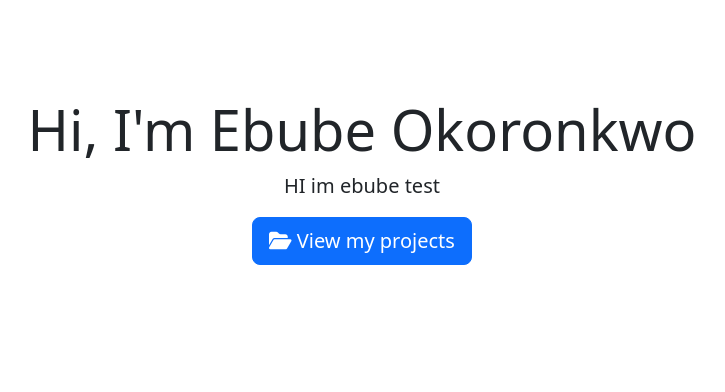
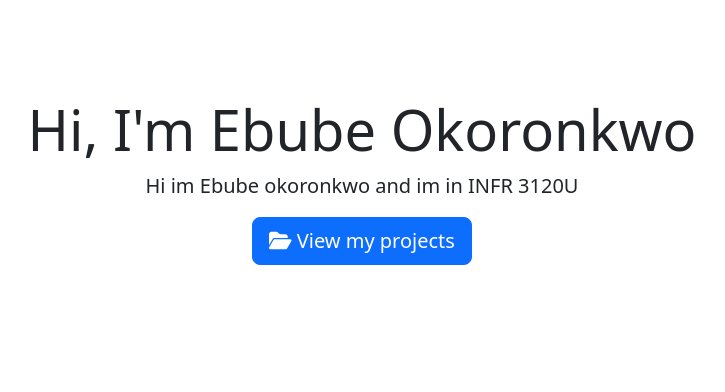
Before and after one commit to Ebube792/assignment-2, a Node server app: page / in a window 1280 px wide. Shown: the part 56-448 px from the top of the page, without its empty margins (278-1003 px from the left). Run offline with Node 20, Linux system fonts and the light colour scheme.

Commit message:
started adding information and tweaking things

```diff
--- a/views/index.ejs
+++ b/views/index.ejs
@@ -1,7 +1,7 @@
 <%- include('partials/header') %>
 <div class="text-center py-5">
   <h1 class="display-4">Hi, I'm Ebube Okoronkwo</h1>
-  <p class="lead">HI im ebube test</p>
+  <p class="lead">Hi im Ebube okoronkwo and im in INFR 3120U </p>
   <a href="/projects" class="btn btn-primary btn-lg"><i class="fa-solid fa-folder-open"></i> View my projects</a>
 </div>
 <%- include('partials/footer') %>
```
